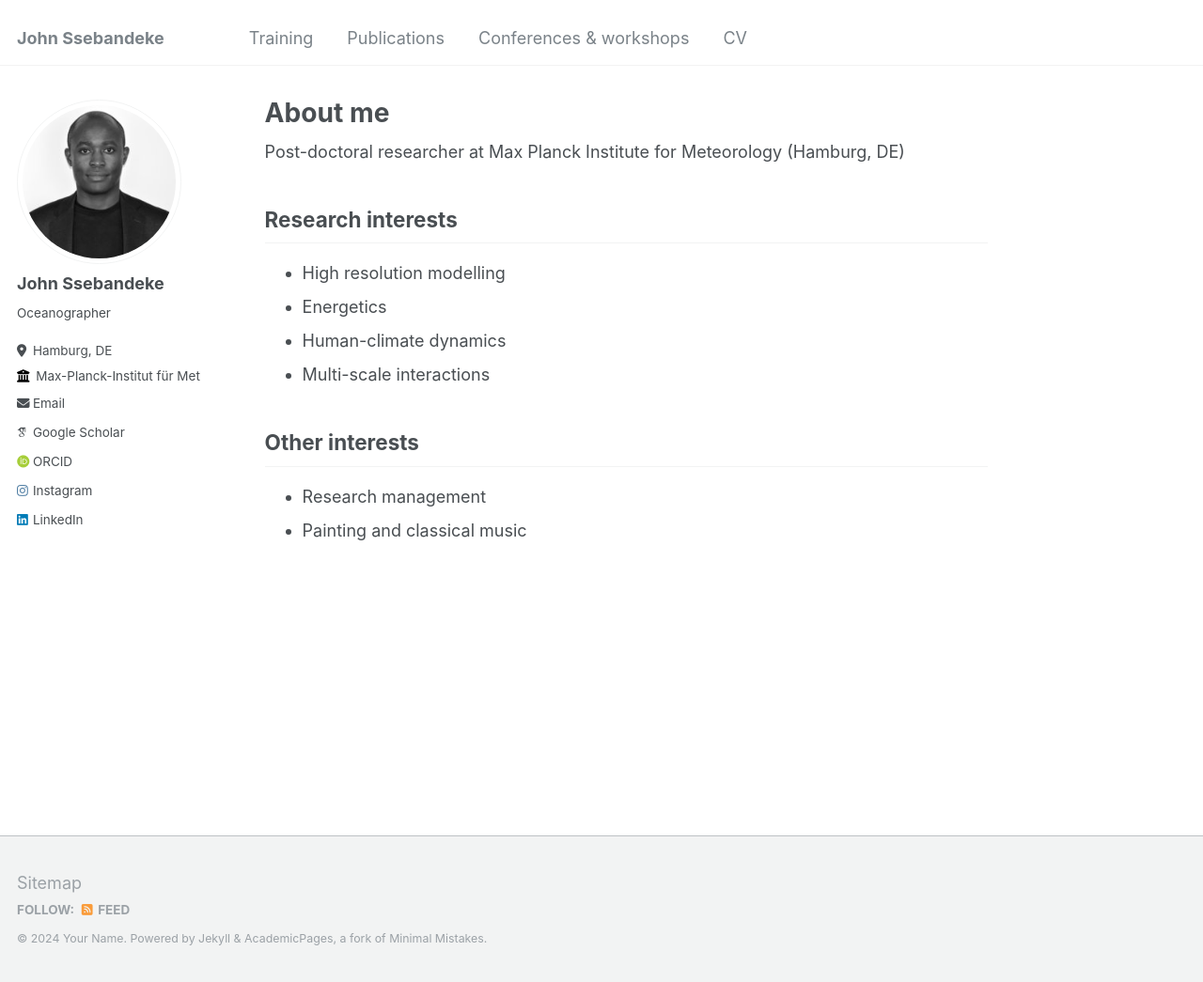
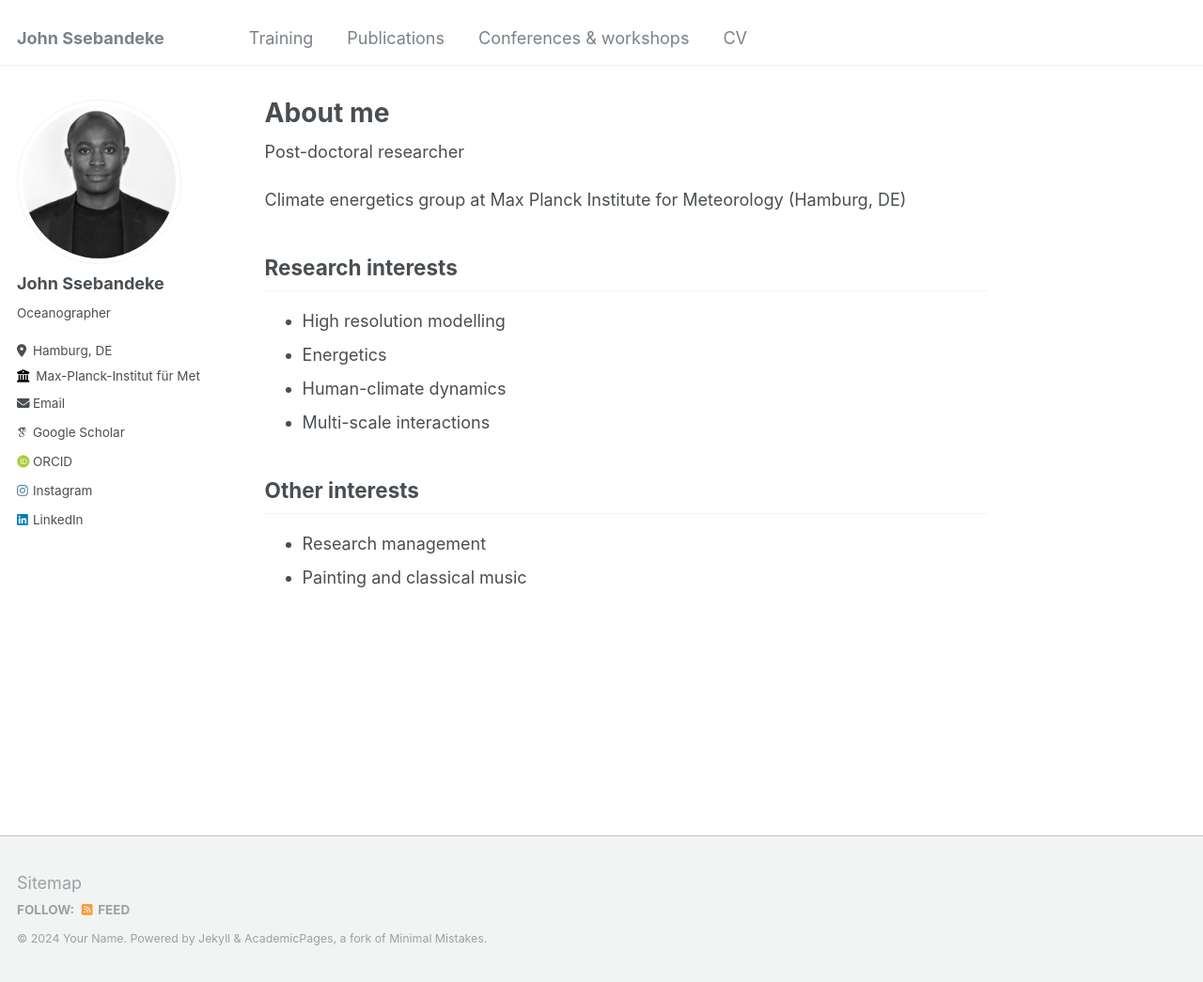
Before and after one commit to john-ssebandeke/john-ssebandeke.github.io, a Jekyll site: the page built from _pages/about.md, in a window 1280 px wide and 1045 px high. Shown: the whole window at 94% size. Built offline with Jekyll 4.4.1, drawn with Linux system fonts in a browser that asks for light colours; some web fonts are replaced.

Commit message:
Update about.md

```diff
--- a/_pages/about.md
+++ b/_pages/about.md
@@ -7,7 +7,9 @@ redirect_from:
   - /about.html
 ---
 
-Post-doctoral researcher at Max Planck Institute for Meteorology (Hamburg, DE)
+Post-doctoral researcher
+
+Climate energetics group at Max Planck Institute for Meteorology (Hamburg, DE)
 
 ## Research interests
 
```
